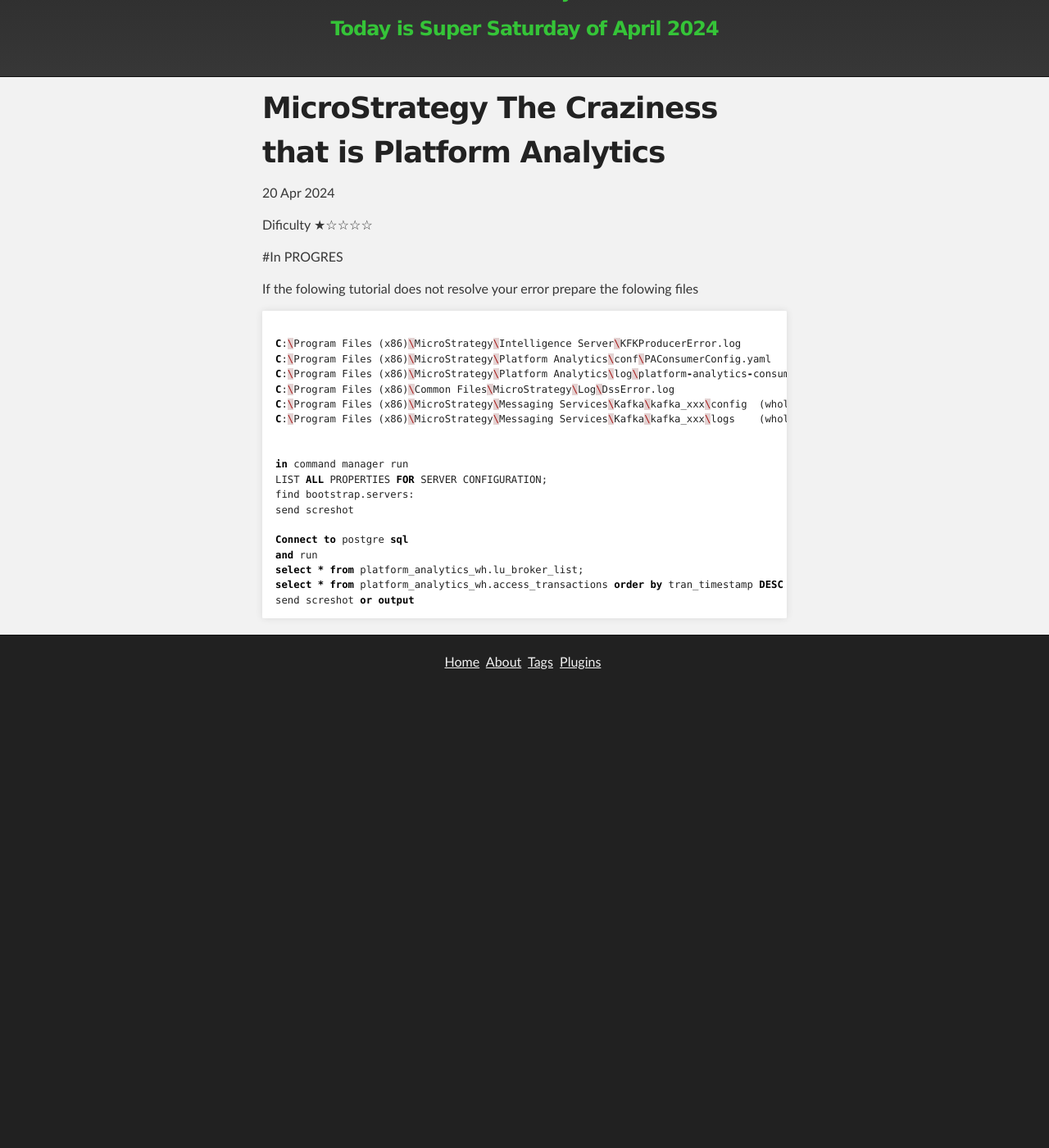
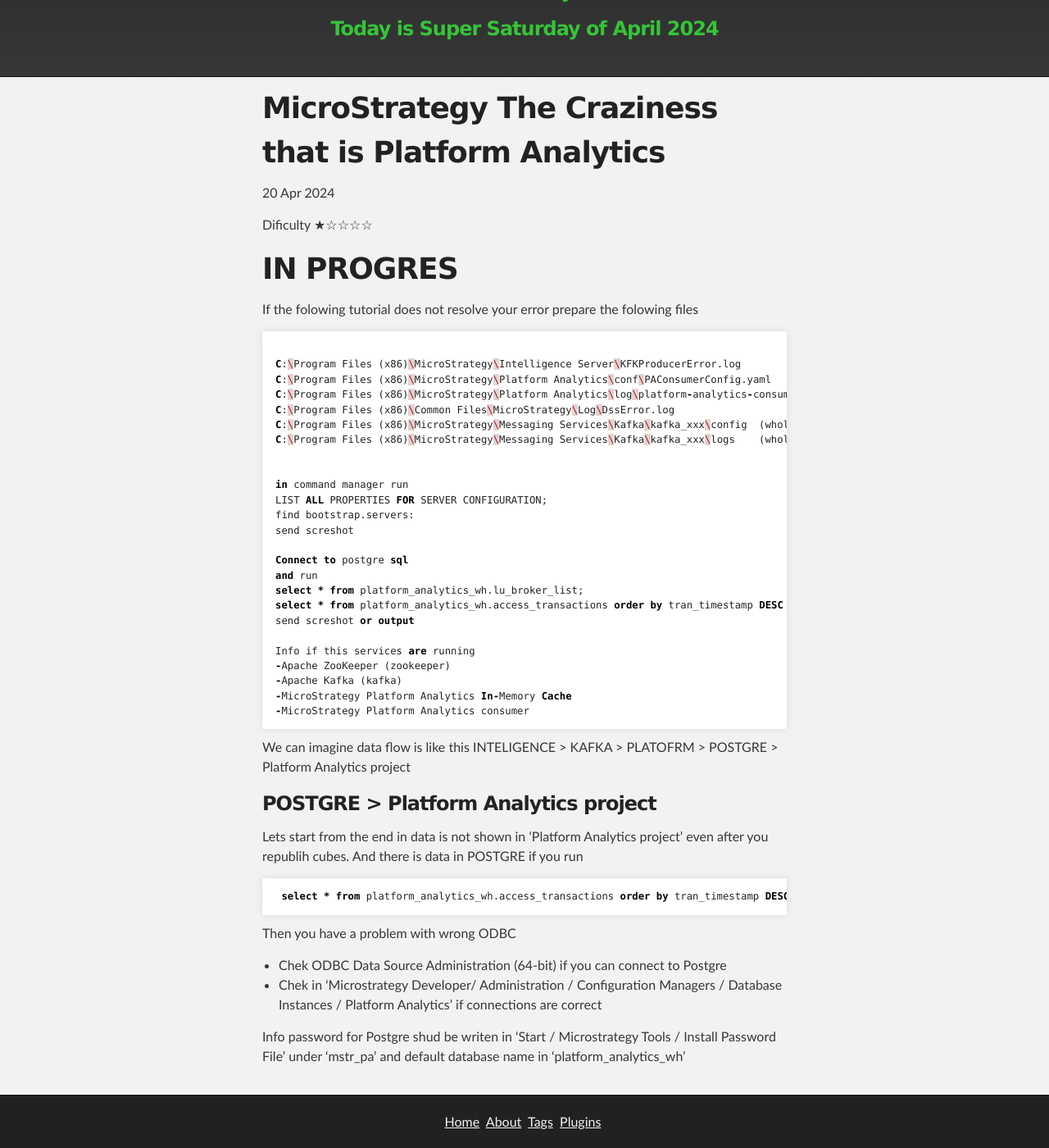
Before and after one commit to kl82slo/kl82slo.github.io, a Jekyll site: the page built from _posts/2024-04-20-0018 MicroStrategy Platform Analytics.md, in a window 1280 px wide and 1400 px high, scrolled down 208 px. Shown: the whole window at 82% size. Built offline with Jekyll 4.4.1, drawn with Linux system fonts in a browser that asks for light colours; before the commit the page ends 1047 px from its top, so only the background shows below that.

Commit message:
Update 2024-04-20-0018 MicroStrategy Platform Analytics.md

```diff
--- a/_posts/2024-04-20-0018 MicroStrategy Platform Analytics.md
+++ b/_posts/2024-04-20-0018 MicroStrategy Platform Analytics.md
@@ -8,7 +8,7 @@
 ---
 Dificulty ★☆☆☆☆
 
-#In PROGRES
+# IN PROGRES
 
 If the folowing tutorial does not resolve your error prepare the folowing files
 {% highlight sql %}
@@ -30,4 +30,26 @@
 select * from platform_analytics_wh.lu_broker_list;
 select * from platform_analytics_wh.access_transactions order by tran_timestamp DESC limit 10;
 send screshot or output
+
+Info if this services are running
+-Apache ZooKeeper (zookeeper)
+-Apache Kafka (kafka)
+-MicroStrategy Platform Analytics In-Memory Cache
+-MicroStrategy Platform Analytics consumer
 {% endhighlight %}
+
+
+We can imagine data flow is like this INTELIGENCE > KAFKA > PLATOFRM > POSTGRE > Platform Analytics project
+
+### POSTGRE > Platform Analytics project
+Lets start from the end in data is not shown in 'Platform Analytics project' even after you republih cubes.
+And there is data in POSTGRE if you run
+{% highlight sql %} select * from platform_analytics_wh.access_transactions order by tran_timestamp DESC limit 10; {% endhighlight %}
+
+Then you have a problem with wrong ODBC
+- Chek ODBC Data Source Administration (64-bit) if you can connect to Postgre
+- Chek in 'Microstrategy Developer/ Administration / Configuration Managers / Database Instances / Platform Analytics' if connections are correct
+
+Info password for Postgre shud be writen in
+'Start / Microstrategy Tools / Install Password File' under 'mstr_pa'
+and default database name in 'platform_analytics_wh'
```
